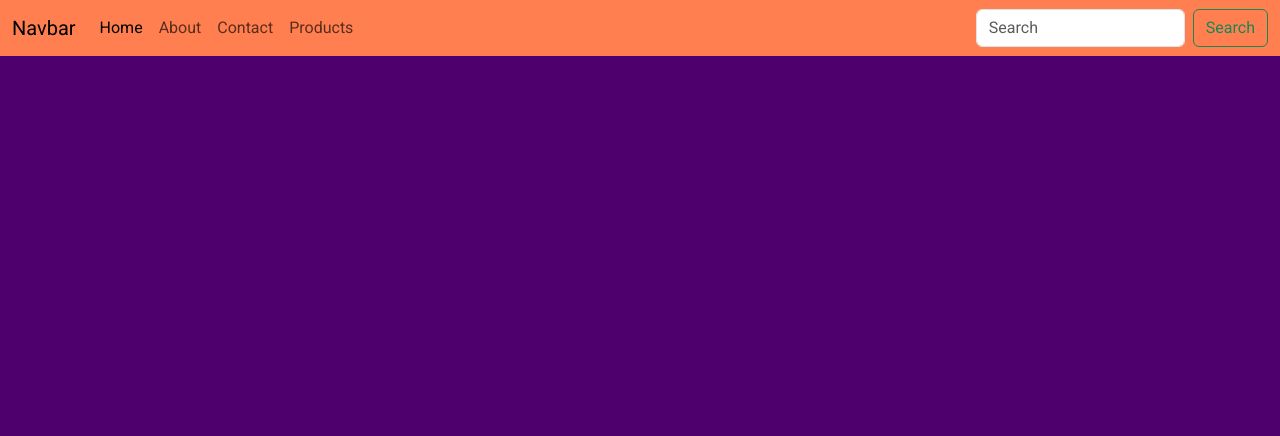
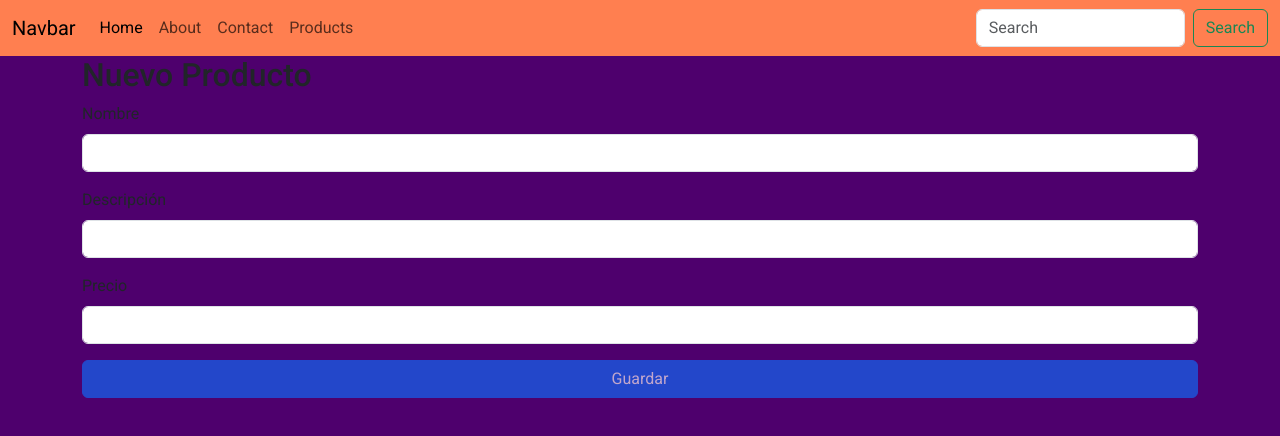
Before and after one commit to toia-19/proyectoAngular-Prog5to, an Angular app: page /new-products in a window 1280 px wide. Before the commit this address led to /. Shown: the top 436 px of the page. Built offline with nearby package versions, Linux system fonts and the light colour scheme; a web font is replaced by a local one.

Commit message:
Trabajo con directiva 'formGroup' y formularios reactivos. Creación de producto y agregado a una colección de productos

```diff
--- a/src/app/app.routes.ts
+++ b/src/app/app.routes.ts
@@ -3,6 +3,7 @@ import { Home } from './pages/home/home';
 import { About } from './pages/about/about';
 import { Contact } from './pages/contact/contact';
 import { Products } from './pages/products/products';
+import { NewProduct } from './pages/products/secciones/new-product/new-product';
 
 export const routes: Routes = [
     {
@@ -21,5 +22,8 @@ export const routes: Routes = [
     },
     {
         path: "products", component: Products
+    },
+    {
+        path: "new-products", component: NewProduct
     }
 ];
--- a/src/app/models/tarjeta.ts
+++ b/src/app/models/tarjeta.ts
@@ -9,4 +9,5 @@ export interface Tarjeta {
     titulo: string;
     descripcion: string;
     anualPublicacion: number; // acepta SOLO números -> ej.: 1, 2020, 1234
+    fechaExacta?: Date;
 }
--- a/src/app/pages/products/products.ts
+++ b/src/app/pages/products/products.ts
@@ -30,7 +30,8 @@ export class Products {
         alt: "Foto de paisaje en China",
         titulo: "Paisaje",
         descripcion: "Foto tomada en un paisaje chino",
-        anualPublicacion: 2025
+        anualPublicacion: 2025,
+        fechaExacta: new Date('12/12-2025')
       },
       {
         id: 2,
--- a/src/app/pages/products/secciones/new-product/new-product.html
+++ b/src/app/pages/products/secciones/new-product/new-product.html
@@ -1,26 +1,29 @@
 <div class="container">
     <h2>Nuevo Producto</h2>
 
-    <!-- Inserto etiqueta "formGroup" para crear un
-     formulario y la igualo a su nombre -->
-    <form [formGroup]="">
+    <!-- Etiqueta "formGroup" para crear un formulario y la igualo a su nombre
+     [formGroup] -> DIRECTIVA de formularios reactivos -->
+    <form [formGroup]="nuevoProducto" (ngSubmit)="crearProducto()">
         <div class="mb-3">
             <label for="nombre" class="form-label">Nombre</label>
-            <input id="nombre" type="text" class="form-control">
+            <!-- formControlName -> atributo que vincule con la información de mi propiedad -->
+            <input id="nombre" type="text" class="form-control" formControlName="nombre">
         </div>
 
         <div class="mb-3">
+            <label for="descripcion" class="form-label">Descripción</label>
+            <input id="descripcion" type="text" class="form-control" formControlName="descripcion">
         </div>
 
         <div class="mb-3">
             <label for="precio" class="form-label">Precio</label>
-            <input id="precio" type="number" class="form-control">
+            <input id="precio" type="number" class="form-control" formControlName="precio">
         </div>
 
-        <div class="mb-3">
-        </div>
-
-        <div class="mb-3">
-        </div>
+        <!--
+        El botón se deshabilita cuando el "nuevoProducto" no es válido
+         ej.: faltan campos por rellenar o no cumplen el valor esperado
+         -->
+        <button type="submit" class="btn btn-primary w-100" [disabled]="!nuevoProducto.valid">Guardar</button>
     </form>
 </div>
--- a/src/app/pages/products/secciones/new-product/new-product.ts
+++ b/src/app/pages/products/secciones/new-product/new-product.ts
@@ -10,10 +10,56 @@ import { FormControl, FormGroup, ReactiveFormsModule, Validators } from '@angula
 
 @Component({
   selector: 'app-new-product',
-  imports: [],
+  imports: [ReactiveFormsModule],
   templateUrl: './new-product.html',
   styleUrl: './new-product.css'
 })
 export class NewProduct {
+  // Propiedades PRIVADA -> información sensible
+  private contadorId = 1;
 
+  // Colección de productos de tipo PRODUCTO
+  coleccionProductos: Producto[] = [];
+
+  /*
+    Instancia que se vincula con el formulario desde el HTML
+    nombrePropiedad: new Control
+      string -> '' / number -> null
+      Validators.required -> validado como valor requerido estrictamente
+  */
+  nuevoProducto = new FormGroup ({
+    nombre: new FormControl('', Validators.required),
+    descripcion: new FormControl('', Validators.required),
+    precio: new FormControl(null, Validators.required),
+    // img: new FormControl(''),
+    // alt: new FormControl('')
+  });
+
+  /**
+   * @description Método de creación de productos según interfaz "Producto"
+   */
+  crearProducto(): void {
+    if(this.nuevoProducto.valid){
+      const nuevoProducto: Producto = {
+        // id -> asignamos contador para que sea autoincrementable
+        id: this.contadorId++,
+        /*
+          resto de propiedades, asignamos desde el formulario el valor
+          que se recibió desde su casilla o formControlName
+        */
+        nombre: this.nuevoProducto.value.nombre!,
+        descripcion: this.nuevoProducto.value.descripcion!,
+        precio: this.nuevoProducto.value.precio!
+      }
+
+      /* Agregamos nuevo producto a colección de productos */
+      this.coleccionProductos.push(nuevoProducto);
+
+      console.log("Producto agregado: ", nuevoProducto);
+      console.log("Colección actual de productos: ", this.coleccionProductos);
+
+      /* Reseteamos el formulario */
+      this.nuevoProducto.reset();
+    }
+  }
 }
```
Also changed, not shown: src/app/models/producto.ts (+13 -2 lines).
